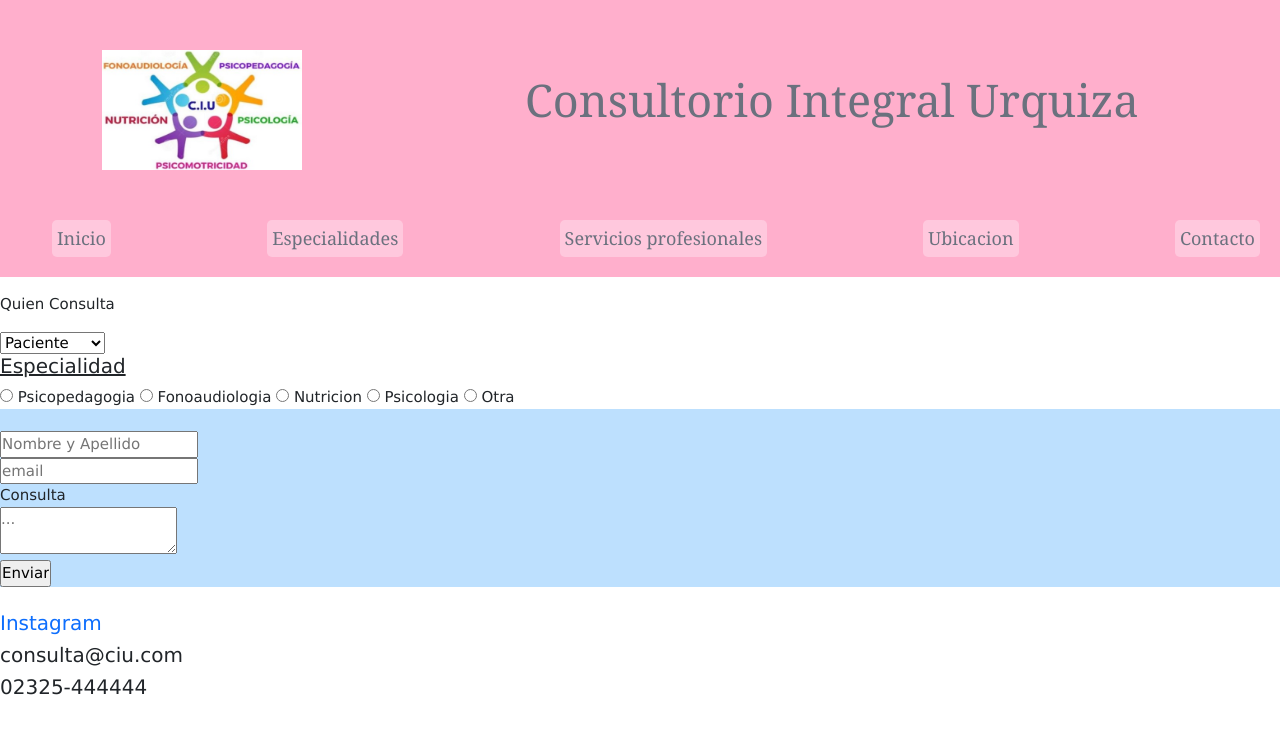
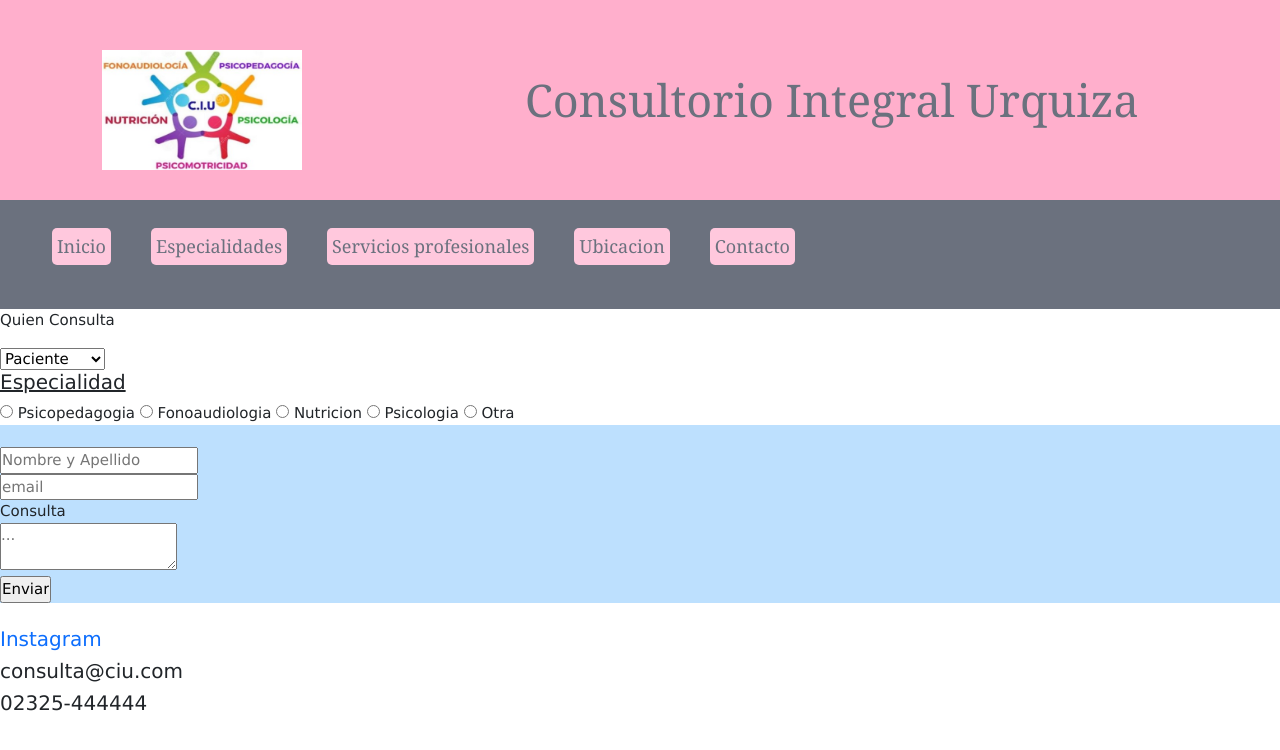
Before and after one commit to LaraPagano/proyecto-consultorio, a plain HTML site: page pages/contacto.html in a window 1280 px wide. Drawn offline with Linux system fonts and the light colour scheme.

Commit message:
prueba nueva rama

```diff
--- a/pages/contacto.html
+++ b/pages/contacto.html
@@ -15,7 +15,7 @@
             <img class="imagen1-logo" src="..\imagen\logo-2.jpg" alt="Logo consultorio integral urquiza" width="200" height="120">
             <h1>Consultorio Integral Urquiza</h1>
         </section>
-            <nav>
+            <nav class="navbar" style="background-color:#6B717E" >
                 <ul class="menu-nav">
                     <li class="menu-nav-item"><a href="..\index.html">Inicio</a></li>
                     <li class="menu-nav-item"><a href=".\especialidades.html">Especialidades</a></li>
```
Also changed, not shown: pages/especialidades.html (+1 -1 lines), pages/serv-prof.html (+1 -1 lines), pages/ubicacion.html (+1 -1 lines).
